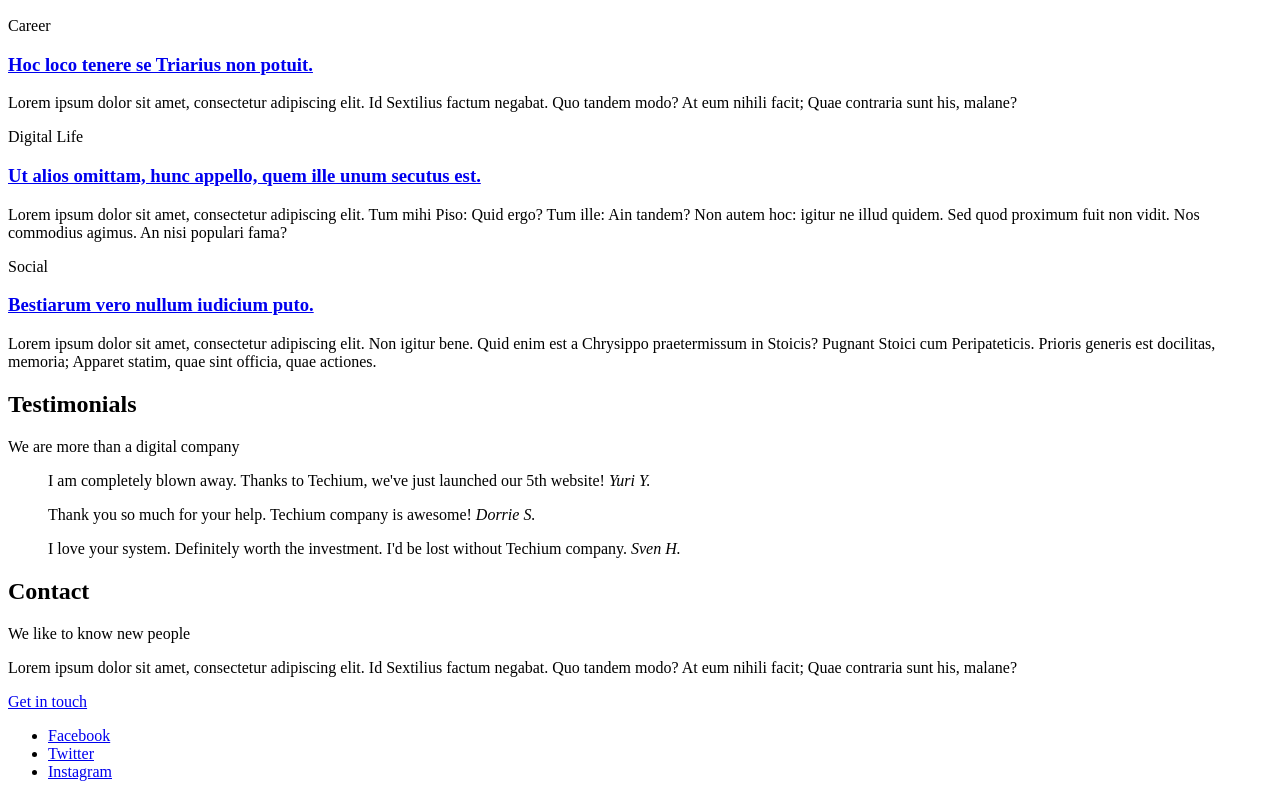
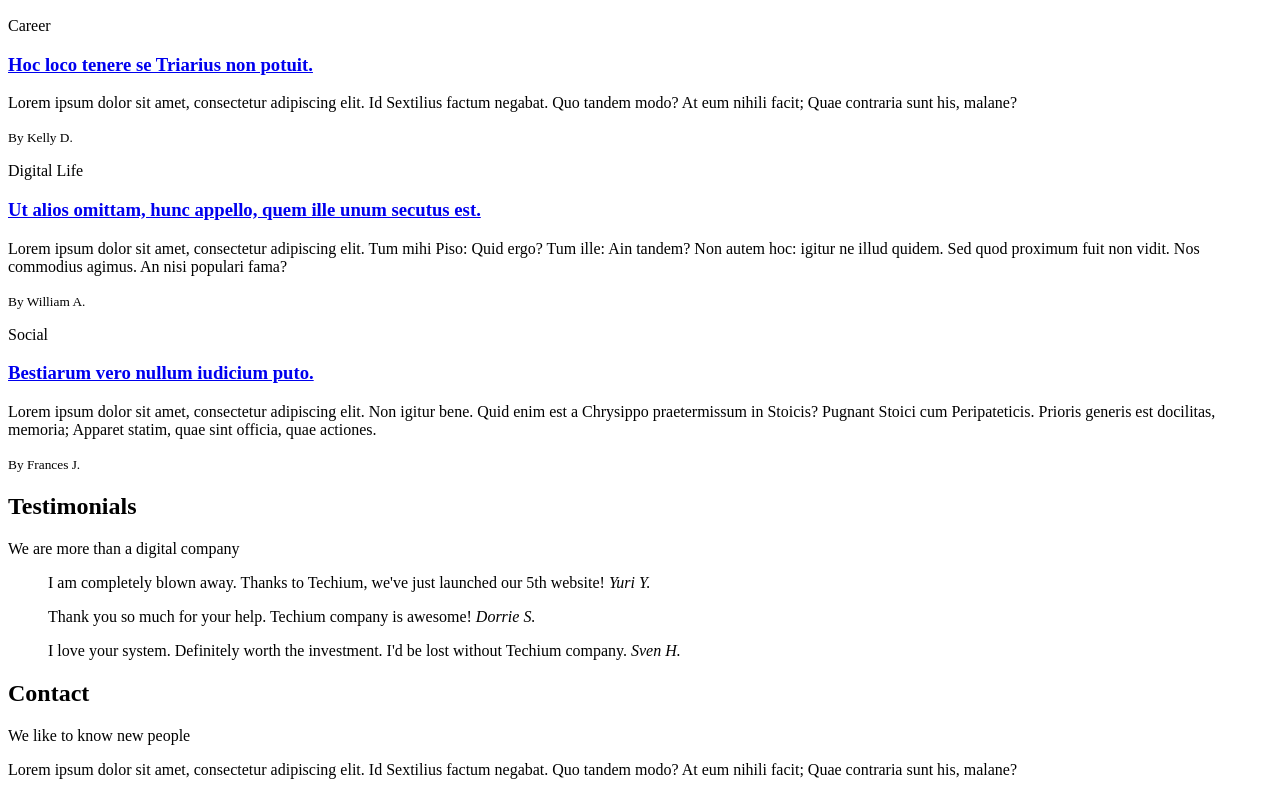
Before and after one commit to CloudTechy/alx-frontend, a plain HTML site: page 0x00-html_advanced/31-index.html in a window 1280 px wide. Shown: the part 1304-2096 px from the top of the page. Drawn offline with Linux system fonts and the light colour scheme.

Commit message:
adds: author

```diff
--- a/0x00-html_advanced/31-index.html
+++ b/0x00-html_advanced/31-index.html
@@ -100,16 +100,19 @@
                         <p>Career</p>
                         <h3><a href="#">Hoc loco tenere se Triarius non potuit.</a></h3>
                         <p>Lorem ipsum dolor sit amet, consectetur adipiscing elit. Id Sextilius factum negabat. Quo tandem modo? At eum nihili facit; Quae contraria sunt his, malane?</p>
+                        <small>By Kelly D.</small>
                     </article>
                     <article>
                         <p>Digital Life</p>
                         <h3><a href="#">Ut alios omittam, hunc appello, quem ille unum secutus est.</a></h3>
                         <p>Lorem ipsum dolor sit amet, consectetur adipiscing elit. Tum mihi Piso: Quid ergo? Tum ille: Ain tandem? Non autem hoc: igitur ne illud quidem. Sed quod proximum fuit non vidit. Nos commodius agimus. An nisi populari fama?</p>
+                        <small>By William A.</small>
                     </article>
                     <article>
                         <p>Social</p>
                         <h3><a href="#">Bestiarum vero nullum iudicium puto.</a></h3>
                         <p>Lorem ipsum dolor sit amet, consectetur adipiscing elit. Non igitur bene. Quid enim est a Chrysippo praetermissum in Stoicis? Pugnant Stoici cum Peripateticis. Prioris generis est docilitas, memoria; Apparet statim, quae sint officia, quae actiones.</p>
+                        <small>By Frances J.</small>
                     </article>
                 </div>
             </div>
@@ -161,6 +164,7 @@
     </main>
     <!-- Footer -->
     <footer>
+        234 Washington Street <br> Urbana, Illinois
         <div>
             <ul>
                 <li><a href="https://www.facebook.com/HolbertonSchool/">Facebook</a></li>
@@ -178,5 +182,6 @@
             </ul>
         </div>
     </footer>
+
   </body>
 </html>
```
